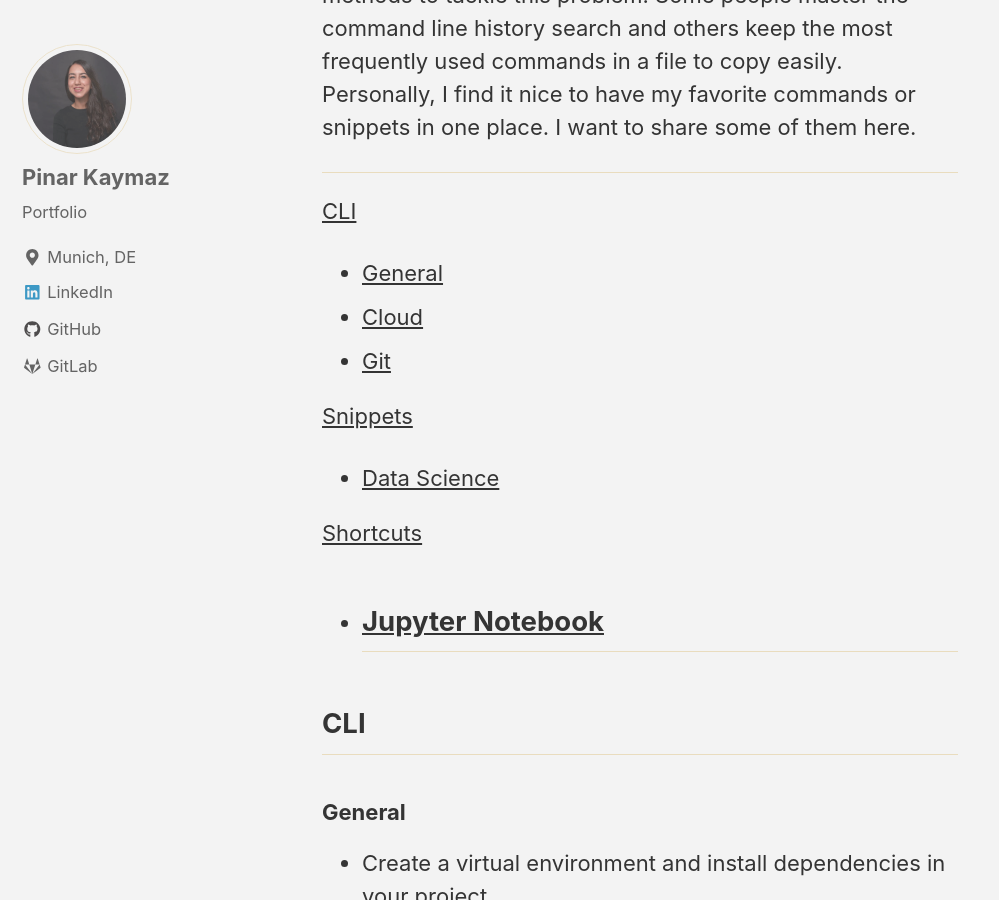
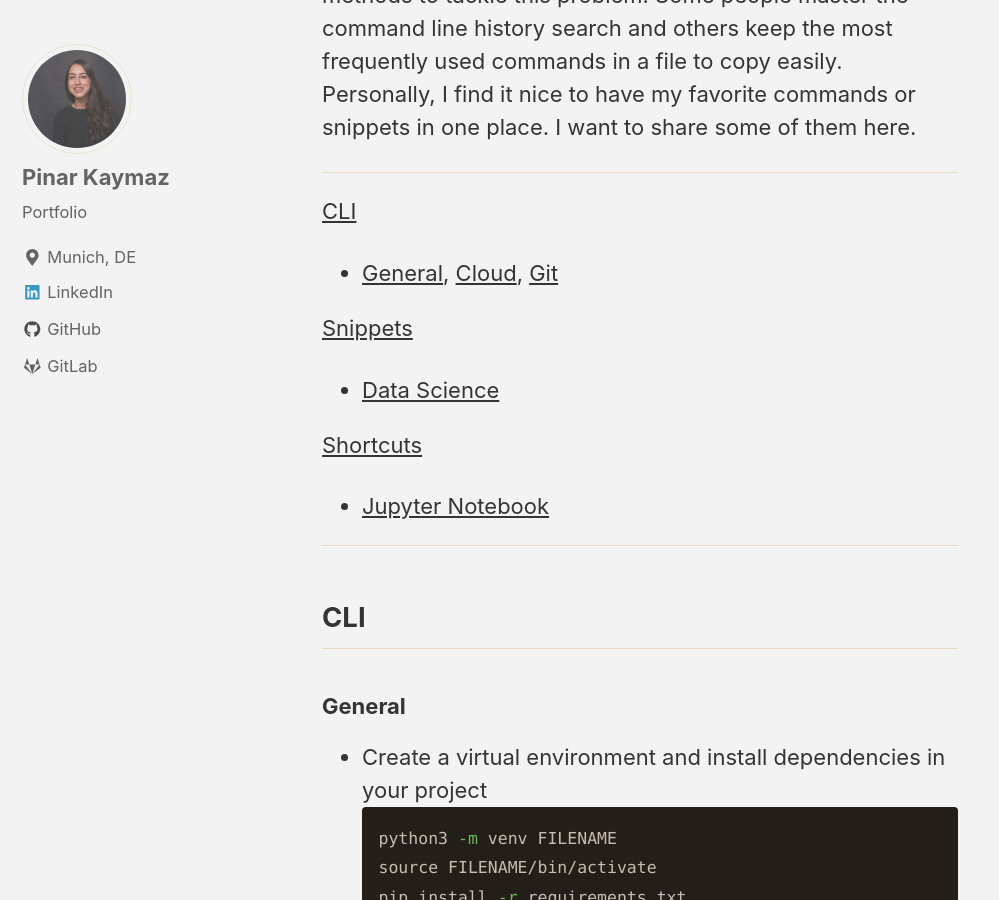
Before and after one commit to pinarkaymaz6/pinarkaymaz6.github.io, a Jekyll site: the page built from _posts/2020-06-30-snippets.md, in a window 1280 px wide and 900 px high, scrolled down 692 px. Shown: the whole window, without its empty margins (0-999 px from the left). Built offline with Jekyll 4.4.1, drawn with Linux system fonts in a browser that asks for light colours; nearby versions of some CDN libraries.

Commit message:
Fix anchors

```diff
--- a/_posts/2020-06-30-snippets.md
+++ b/_posts/2020-06-30-snippets.md
@@ -13,15 +13,14 @@ I don't know how many times I had to google for commands or code snippets I used
 
 ---
 [CLI](#cli)
-  - [General](#general)
-  - [Cloud](#cloud)
-  - [Git](#git)
+  - [General](#general), [Cloud](#cloud), [Git](#git)
 
 [Snippets](#snippets)
   - [Data Science](#data-science)
 
 [Shortcuts](#shortcuts)
   - [Jupyter Notebook](#jupyter-notebook)
+
 ---
 
 ## CLI
```
Also changed, not shown: other parts of _posts/2020-06-30-snippets.md (+1 -1 lines).
